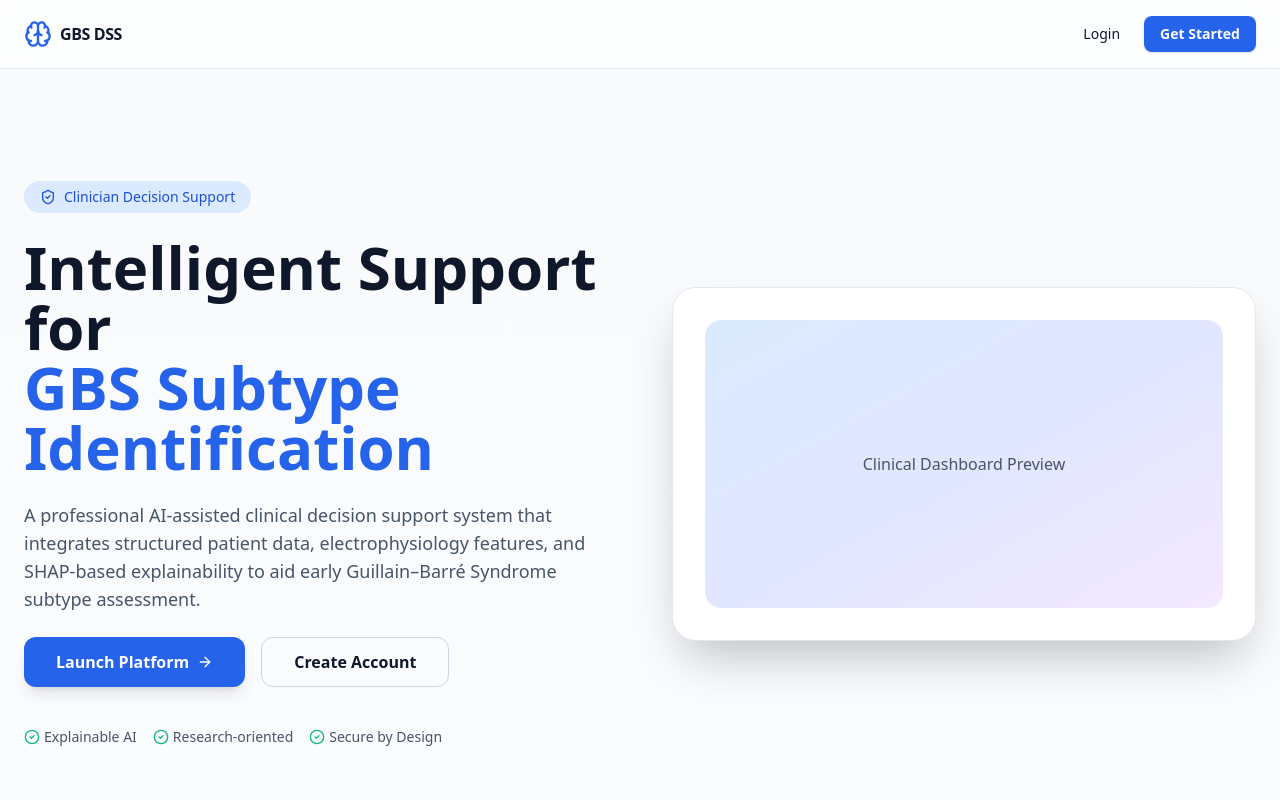
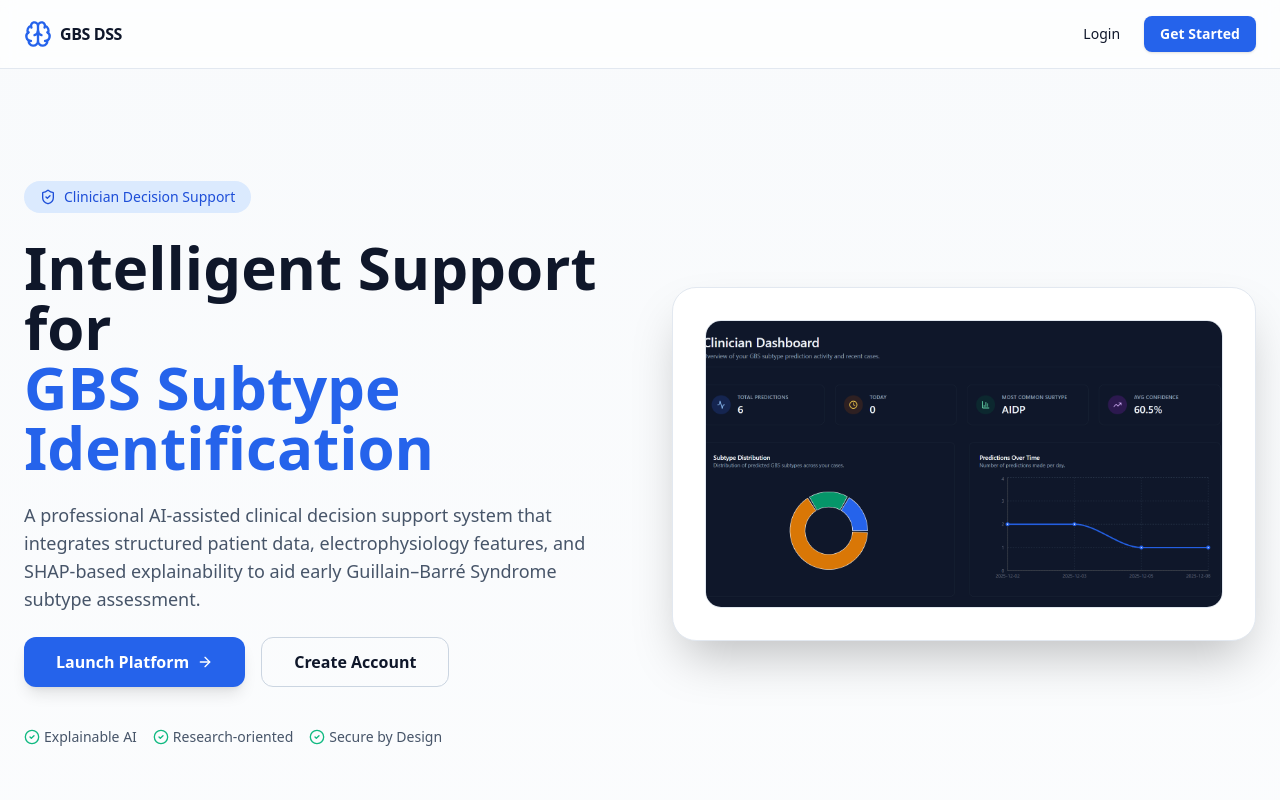
Before and after one commit to ChizzyB-oss/GBS-predictor, a React (Vite) app in the folder frontend/: page / in a window 1280 px wide. Shown: the top 800 px of the page. Built offline with nearby package versions, Linux system fonts and the light colour scheme.

Commit message:
added a picture to the landing page and made changes to the results modal

```diff
--- a/frontend/src/Components/PredictionResultModal.jsx
+++ b/frontend/src/Components/PredictionResultModal.jsx
@@ -121,13 +121,14 @@ export default function PredictionResultPage() {
 
   return (
     <DashboardLayout>
-      <div className="max-w-3xl mx-auto py-10 px-4">
+      <div className="w-full max-w-6xl mx-auto py-10 px-4">
         <div
           className="
             w-full rounded-xl
             bg-white dark:bg-slate-900
             border border-slate-200 dark:border-slate-800
-            shadow-xl p-8
+            shadow-lg
+            p-6 sm:p-8
           "
         >
           {/* Back Button */}
@@ -341,7 +342,7 @@ export default function PredictionResultPage() {
           </div>
 
           {/* ================= Action Buttons ================= */}
-          <div className="mt-10 flex gap-4">
+          <div className="mt-10 flex flex-col sm:flex-row gap-4">
             <button
               onClick={() => navigate("/clinician/predict")}
               className="
--- a/frontend/src/Pages/LandingPage.jsx
+++ b/frontend/src/Pages/LandingPage.jsx
@@ -10,6 +10,7 @@ import {
   ArrowRight,
   CheckCircle2
 } from "lucide-react";
+import dashboardPreview from "../assets/images/dashboard-preview.png";
 
 export default function LandingPage() {
   return (
@@ -93,9 +94,15 @@ export default function LandingPage() {
             className="relative"
           >
             <div className="rounded-3xl border border-slate-200 dark:border-slate-800 shadow-2xl bg-white dark:bg-slate-900 p-8">
-              <div className="h-72 rounded-2xl bg-gradient-to-br from-blue-100 via-indigo-100 to-purple-100 dark:from-slate-800 dark:to-slate-700 flex items-center justify-center text-center text-slate-600 dark:text-slate-300 font-medium">
-                Clinical Dashboard Preview<br />
-              </div>
+              <img
+                src={dashboardPreview}
+                alt="Clinical dashboard preview"
+                className="
+                  h-72 w-full object-cover
+                  rounded-2xl
+                  border border-slate-200 dark:border-slate-700
+                  "
+              />
             </div>
           </motion.div>
         </div>
```
Also changed, not shown: frontend/src/assets/images/dashboard-preview.png (added).
